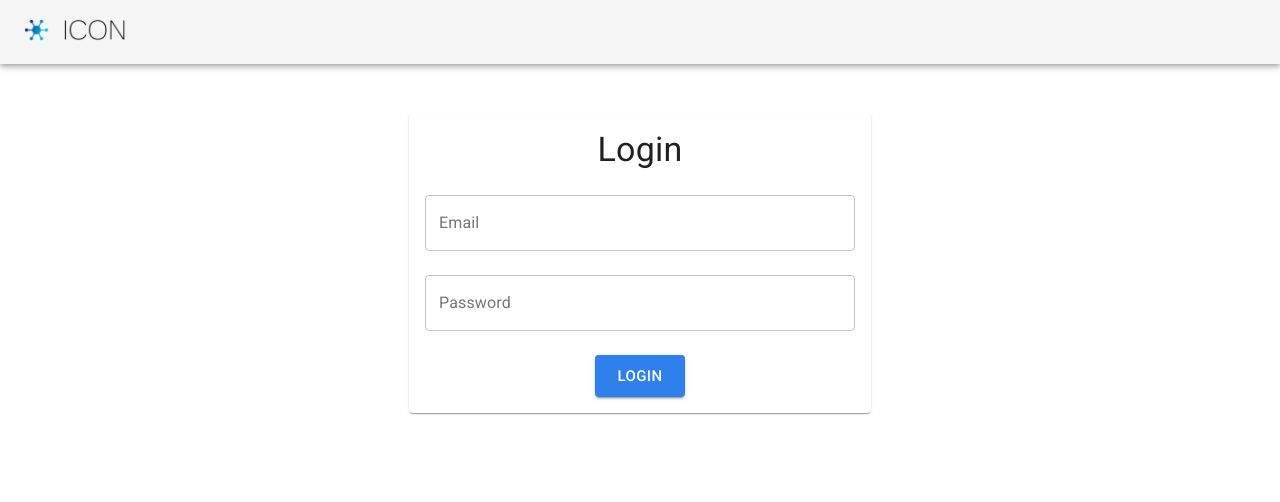
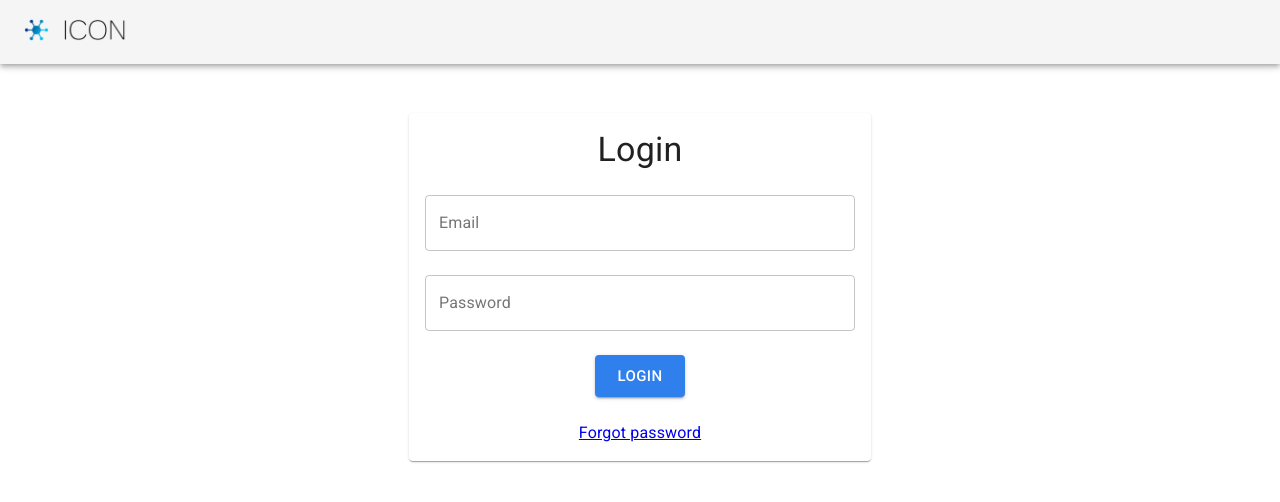
Before and after one commit to ic-drp02/drp-client-web, a React (Create React App) app: page /#/login in a window 1280 px wide. Shown: the top 502 px of the page. Built offline with nearby package versions, Linux system fonts and the light colour scheme; what drp-api-js would draw is missing.

Commit message:
Add reset password link

```diff
--- a/src/pages/Login.js
+++ b/src/pages/Login.js
@@ -156,6 +156,15 @@ export default function Login() {
                 Login
               </Button>
             </Grid>
+            <Grid
+              item
+              xs={12}
+              style={{ display: "flex", justifyContent: "center" }}
+            >
+              <a href="/auth/reset_password">
+                <Typography>Forgot password</Typography>
+              </a>
+            </Grid>
           </Grid>
         </Paper>
       </form>
```
